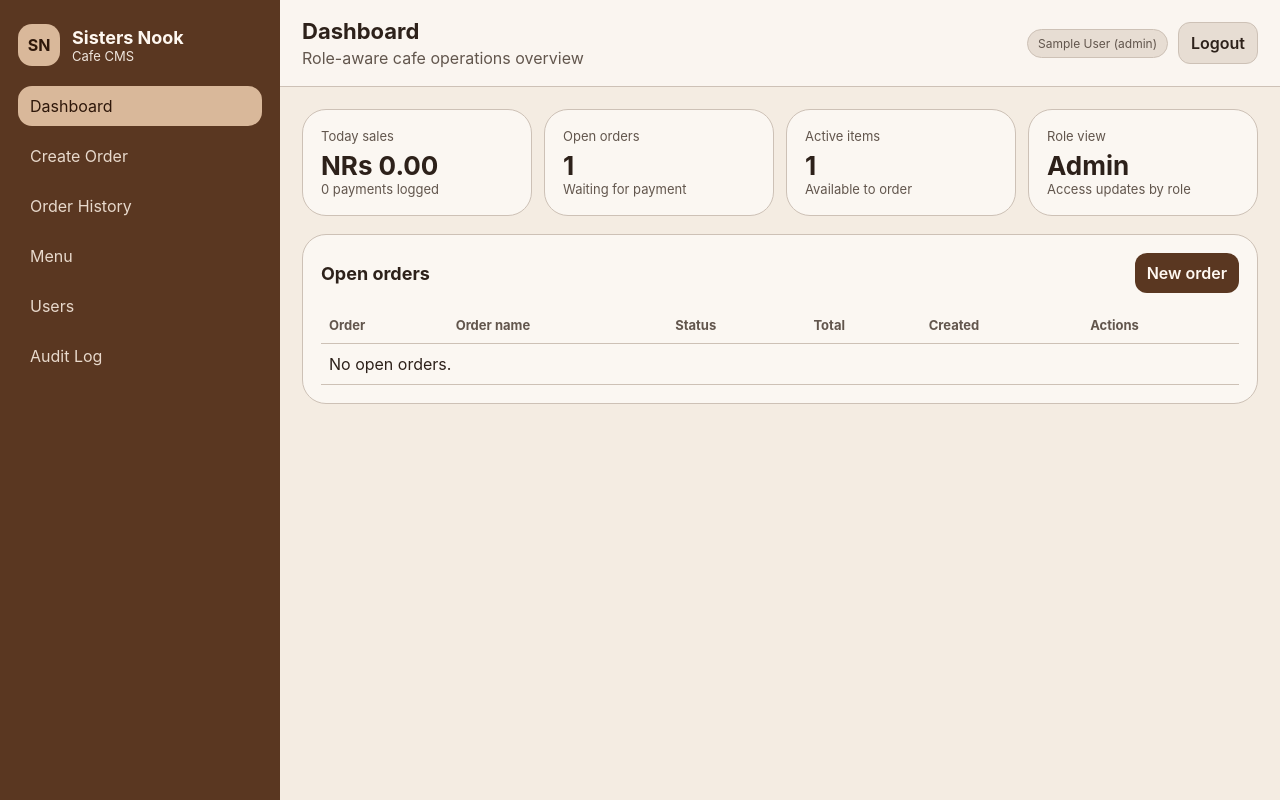
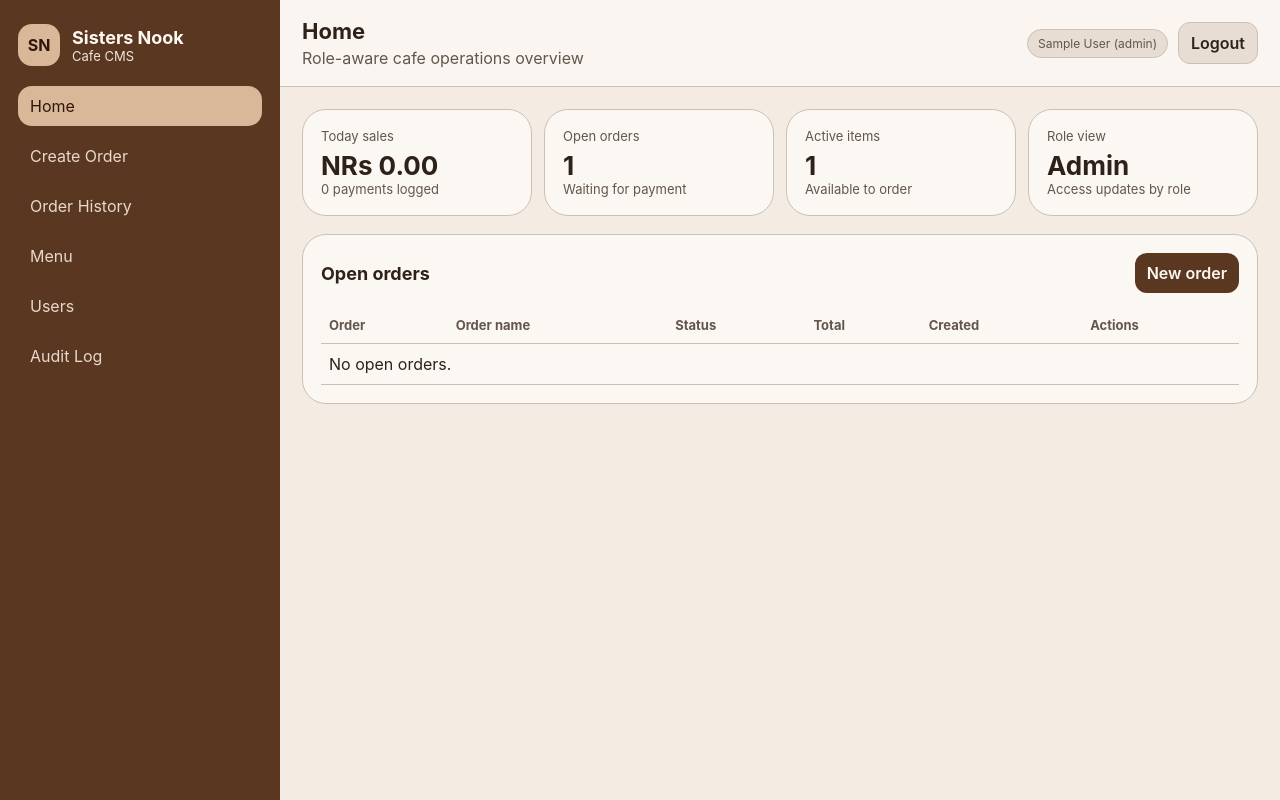
Before and after one commit to prtx/sisters_nook, a Flask app: page / in a window 1280 px wide. Run offline with Flask 3, Linux system fonts and the light colour scheme; the visitor is signed in with stand-in values (Sample User, id 1); tables that the repository leaves empty hold one stand-in row (values such as "Sample post").

Commit message:
chore(ui): rename dashboard to home

```diff
--- a/sisters_nook/templates/base.html
+++ b/sisters_nook/templates/base.html
@@ -24,7 +24,7 @@
       <section class="main-area">
         <header class="topbar">
           <div>
-            <h1 class="page-title">{% block page_title %}Dashboard{% endblock %}</h1>
+            <h1 class="page-title">{% block page_title %}Home{% endblock %}</h1>
             <p class="page-subtitle">{% block page_subtitle %}Cafe operations and records{% endblock %}</p>
           </div>
           <div class="topbar-actions">
--- a/sisters_nook/templates/dashboard.html
+++ b/sisters_nook/templates/dashboard.html
@@ -1,6 +1,6 @@
 {% extends "base.html" %}
-{% block title %}Dashboard | Sisters Nook{% endblock %}
-{% block page_title %}Dashboard{% endblock %}
+{% block title %}Home | Sisters Nook{% endblock %}
+{% block page_title %}Home{% endblock %}
 {% block page_subtitle %}Role-aware cafe operations overview{% endblock %}
 {% block content %}
   <section class="grid-cards">
--- a/sisters_nook/templates/partials/nav.html
+++ b/sisters_nook/templates/partials/nav.html
@@ -1,5 +1,5 @@
 <nav class="sidebar-nav">
-  <a class="nav-button{% if request.endpoint == 'dashboard.index' %} active{% endif %}" href="{{ url_for('dashboard.index') }}">Dashboard</a>
+  <a class="nav-button{% if request.endpoint == 'dashboard.index' %} active{% endif %}" href="{{ url_for('dashboard.index') }}">Home</a>
   <a class="nav-button{% if request.endpoint == 'orders.create' %} active{% endif %}" href="{{ url_for('orders.create') }}">Create Order</a>
   <a class="nav-button{% if request.endpoint in ['orders.history', 'orders.detail', 'orders.payment'] %} active{% endif %}" href="{{ url_for('orders.history') }}">Order History</a>
   {% if is_admin %}
```
Also changed, not shown: tests/test_ui/test_smoke.py (+1 -1 lines), 1 other file.
